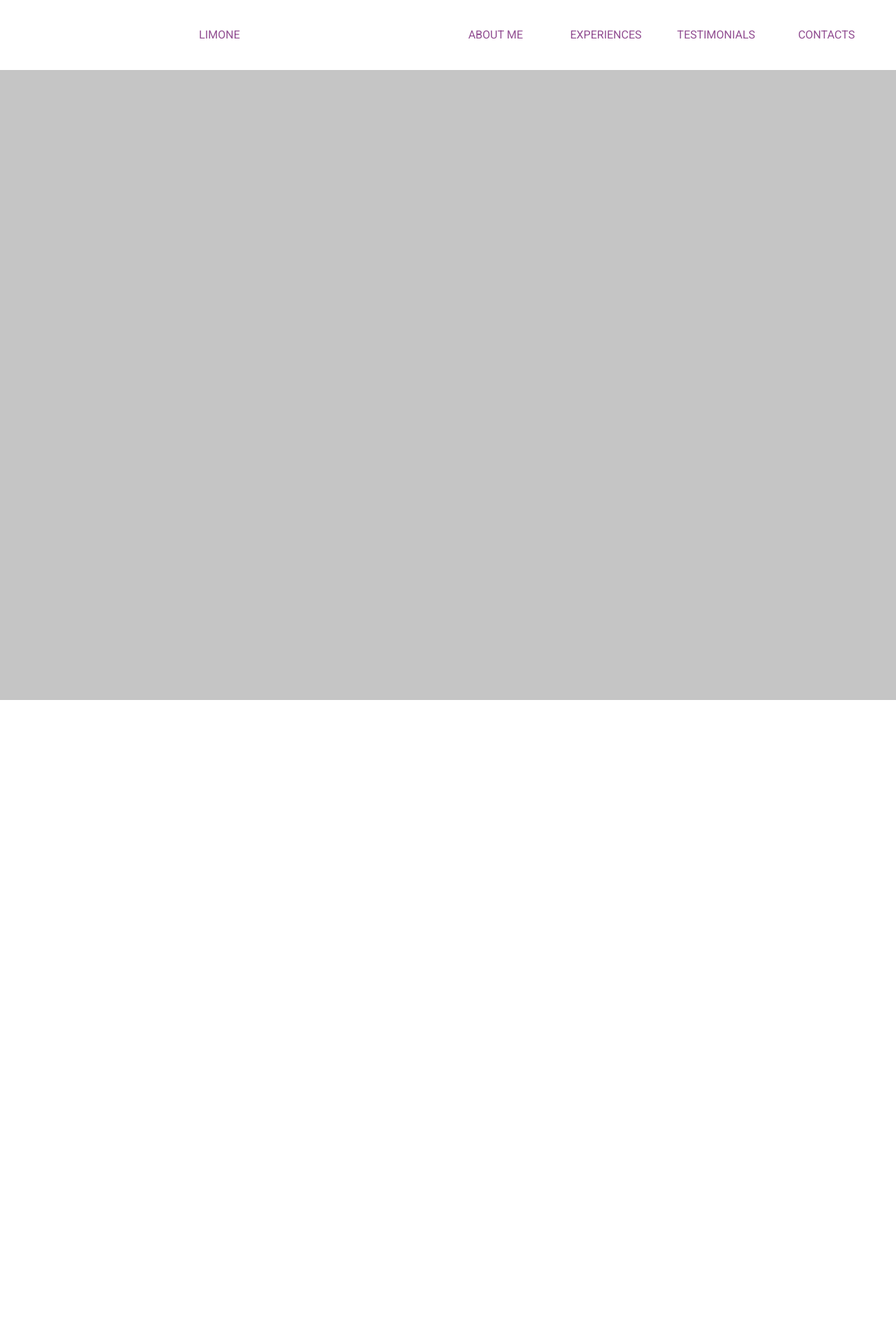
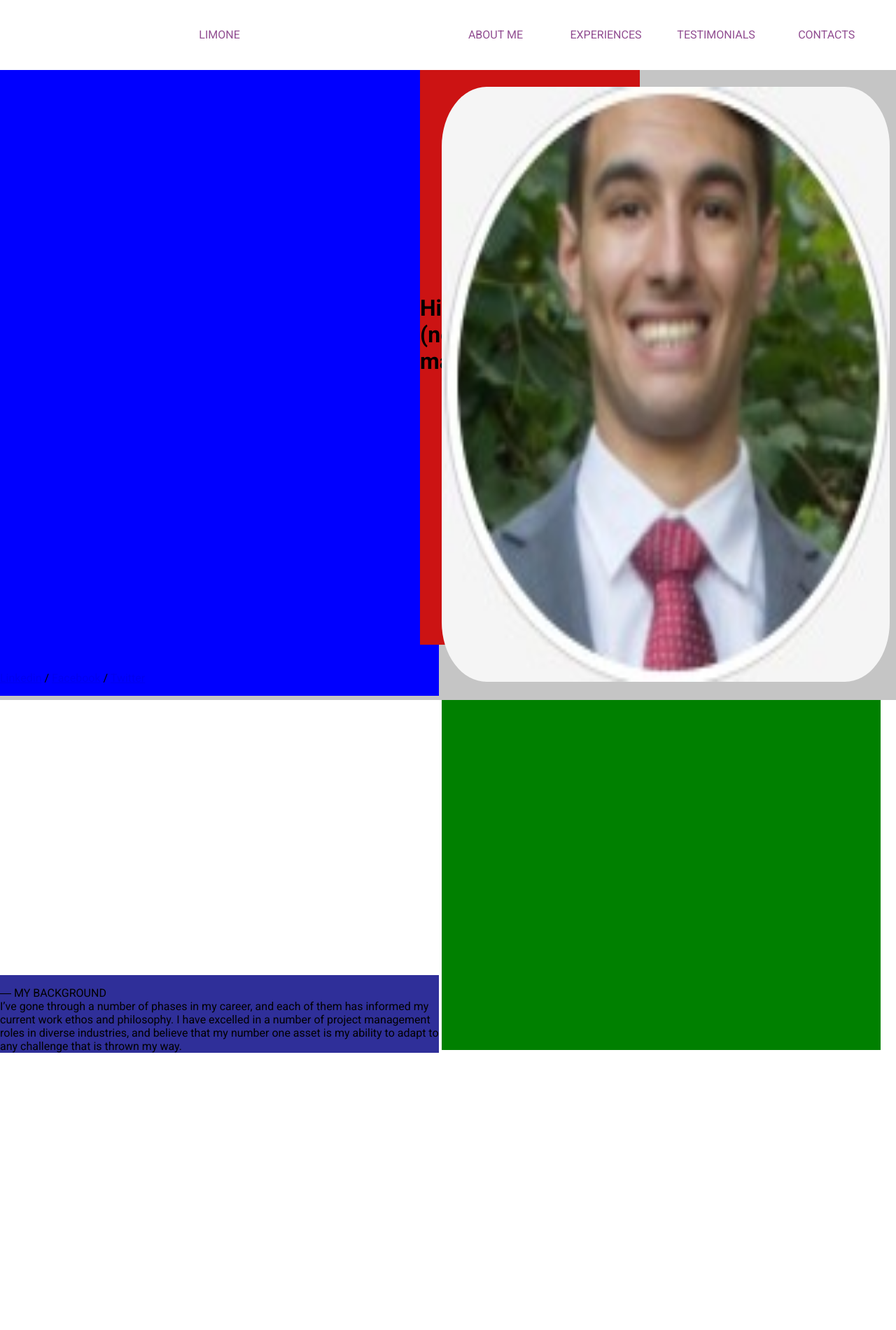
Before and after one commit to ChristopherL-creator/ChristopherCV_CSS, a plain HTML site: page index.html in a window 1280 px wide. Shown: the top 1900 px of the page at 70% size. Before the commit the page ends 1000 px from the top, so only its background shows below. Drawn offline with Linux system fonts and the light colour scheme.

Commit message:
continued work

```diff
--- a/index.html
+++ b/index.html
@@ -11,19 +11,41 @@
     <header>
         <nav class="navmenu">
             <a class="navlinkhome" href="index.html">LIMONE</a>
-            <a class="navlink" href="aboutme.html">ABOUT ME</a>
-            <a class="navlink" href="experiences.html">EXPERIENCES</a>
-            <a class="navlink" href="testimonials.html">TESTIMONIALS</a>
-            <a class="navlink" href="contacts.html">CONTACTS</a>
+            <a class="navlink" href="index.html">ABOUT ME</a>
+            <a class="navlink" href="index.html">EXPERIENCES</a>
+            <a class="navlink" href="index.html">TESTIMONIALS</a>
+            <a class="navlink" href="index.html">CONTACTS</a>
         </nav>
     </header>
     <div class="introduction">
-
+        <div class="introwords">
+            <h1 class="hi">
+                Hi, I am Christopher, (not yet) a project manager
+            </h1>
+            <div class="emailme">
+                <a class="emailaddress" href="mailto:imsteveim14@gmail.com"></a>
+            </div>
+            <p class="socials1">
+                <a href="http://www.linkedin.com">Linkedin</a> /
+                <a href="http://www.facebook.com">Facebook</a> /
+                <a href="http://www.twitter.com">Twitter</a>
+            </p>
+        </div>
+        <div class="introphoto">
+            <img class="propic" src="./assets/Immagine 2022-04-11 180153.jpg" alt="Christopher">
+        </div>
     </div>
     <div class="aboutme">
+        <div class="background">
+            <p class="bgtext"> ― MY BACKGROUND <br>
+I’ve gone through a number of phases in my career, and each of them has informed my current work ethos and philosophy. I have excelled in a number of project management roles in diverse industries, and believe that my number one asset is my ability to adapt to any challenge that is thrown my way.
+            </p>
+        </div>
+        <div class="skills">
 
+        </div>
     </div>
-    <div class="3photos">
+    <div class="threephotos">
 
     </div>
     <div class="exps">
@@ -35,6 +57,9 @@
     <div class="testimonials">
 
     </div>
+    <div class="writeme">
+
+    </div>
     <footer class="contacts">
 
     </footer>
--- a/style.css
+++ b/style.css
@@ -37,4 +37,110 @@ html, body{
 .introduction{
     background-color: rgb(197, 197, 197);
     height: 1000px;
+    display: inline-block;
+    width: 100%;
 }
+
+.introwords{
+    background-color: blue;
+    width: 49vw;
+    display: inline-block;
+}
+
+.hi{
+    color: black;
+    background-color: rgb(204, 19, 19);
+    text-align: left;
+    font-size: xx-large;
+    display: inline-block;
+    height: 500px;
+    width: 50%;
+    margin-left: 600px;
+    padding-top: 400px;
+}
+
+.introphoto{
+    display: inline-block;
+    background-color: rgba(0, 128, 0, 0);
+    width: 50vw;
+    height: 850px;
+    overflow: hidden;
+}
+
+.propic{
+    display: inline-block;
+    width: 50vw;
+    height: 850px;
+    border-radius: 10%;
+    background-size: cover;
+    padding-right: 0%;
+    overflow: hidden;
+}
+
+.aboutme{
+    background-color: rgb(255, 255, 255);
+    height: 500px;
+    display: inline-block;
+    width: 100%;
+}
+
+.background{
+    background-color: rgb(47, 47, 153);
+    width: 49%;
+    display: inline-block;
+    height: 500px;
+
+}
+
+.bgtext{
+
+}
+
+.skills{
+    display: inline-block;
+    background-color: rgb(0, 128, 0);
+    width: 49%;
+    height: 500px;
+}
+
+.threephotos{
+    background-color: rgb(255, 255, 255);
+    height: 500px;
+    display: inline-block;
+    width: 100%;
+}
+
+.exps{
+    background-color: rgb(197, 197, 197);
+    height: 1000px;
+    display: inline-block;
+    width: 100%;
+}
+
+.cit{
+    background-color: #914d91;
+    height: 400px;
+    display: inline-block;
+    width: 100%;
+}
+
+.testimonials{
+    background-color: rgb(197, 197, 197);
+    height: 1000px;
+    display: inline-block;
+    width: 100%;
+}
+
+.writeme{
+    background-color: rgb(255, 255, 255);
+    height: 1000px;
+    display: inline-block;
+    width: 100%;
+}
+
+.contacts{
+    background-color: #914d91;
+    height: 300px;
+    display: inline-block;
+    width: 100%;
+}
```
Also changed, not shown: assets/Immagine 2022-04-11 180153.jpg (added), 1 other file.
